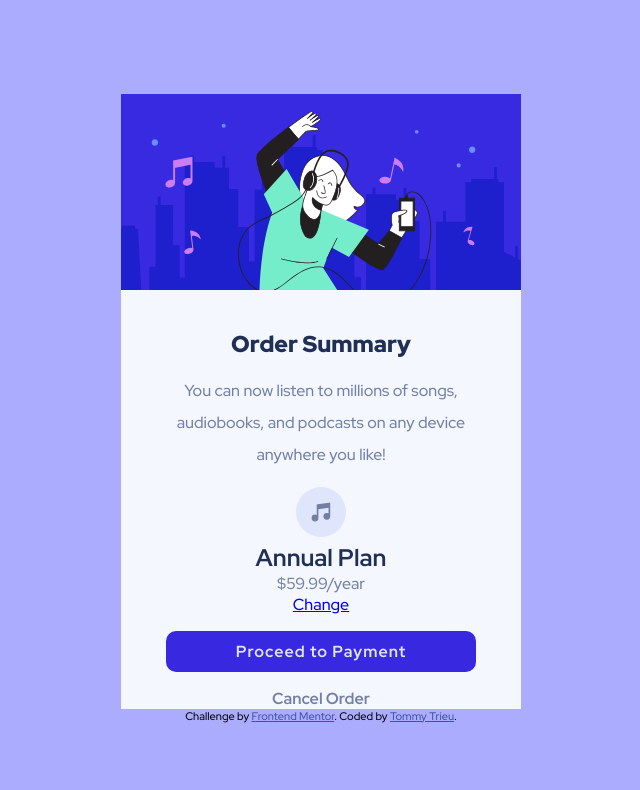
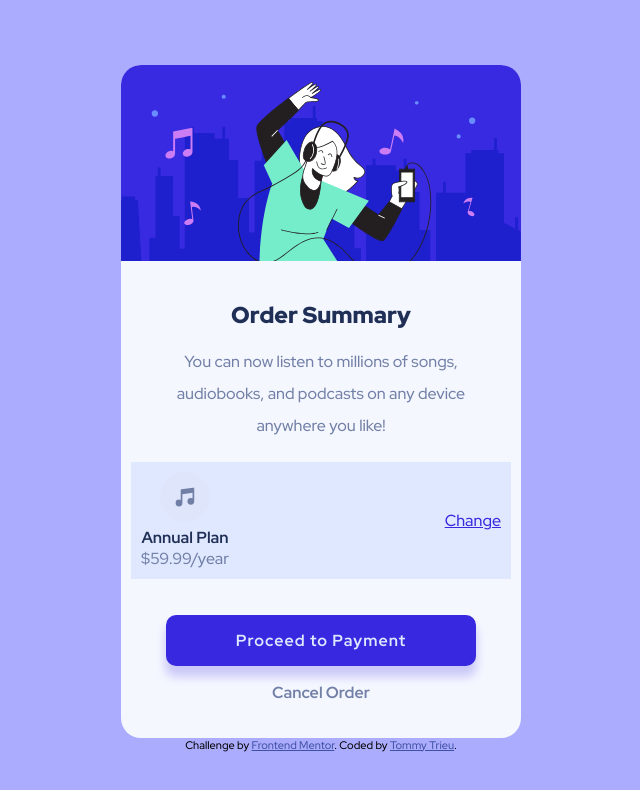
Before and after one commit to t-rieu/order-summary-component, a plain HTML site: page index.html in a window 1280 px wide. Shown: the whole page, without its empty margins (319-959 px from the left). Drawn offline with Linux system fonts and the light colour scheme.

Commit message:
Update main.css

```diff
--- a/main.css
+++ b/main.css
@@ -18,8 +18,11 @@ body {
 .card {
     background-color: hsl(225, 100%, 98%);
     width: 400px; /*width is too big for mobile screen size */
-    /* margin: 0 15px; */
+    /* margin: 20px; */
     /* padding: 0 30px; */
+    padding-bottom: 35px;
+    border-radius: 20px;
+    /* box-shadow: 0px 3px 3px 3px hsl(223, 47%, 23%); */
 }
 
 h1 {
@@ -38,6 +41,7 @@ h1 {
     height: 200px;
     /* width: 100%; */
     margin-bottom: 35px;
+    border-radius: 20px 20px 0 0;
 }
 
 .plan-description {
@@ -47,10 +51,10 @@ h1 {
 }
 
 .plan-description, .cancel-order {
-    color: hsl(224, 23%, 55%); /* this is not the right color */
+    color: hsl(224, 23%, 55%);
 }
 
-.plan-choice::before {
+.plan-choice article::before {
     content:'';
     display: inline-block;
     background-image: url(images/icon-music.svg); /*another way instead of background image? */
@@ -58,51 +62,58 @@ h1 {
     width: 50px;
     height: 50px;
     background-repeat: no-repeat;
-    /* position: absolute;
-    left: -50px;
-    bottom: -50px; */
 }
 
 .plan-choice {
-    /* background-color: hsl(225, 100%, 94%);  */
+    background-color: hsl(225, 100%, 94%);
+    width: 90%;
     position: relative;
-    /* display: flex; */
+    margin: 20px auto;
+    padding: 10px;
+    display: flex;
+    align-items: center;
+    justify-content: space-between;
 }
+
+/* .plan-choice article {
+    display: flex;
+    justify-content: center;
+    align-items: center;
+} */
 
 .plan-type {
     color: hsl(223, 47%, 23%);
     font-weight: 700;
     margin: 0;
+    font-size: 16px;
 }
 
 .plan-price {
     color: hsl(224, 23%, 55%);
     margin: 0;
-    /* text-align: left; */
 }
 
-/* .change-plan {
-    position: absolute;
-    right: 70px;
-    bottom: 15px;
-} */
+.change-plan {
+    color: hsl(245, 75%, 52%);
+}
 
 .proceed-payment-button {
     display: inline-block;
     /* border: 1px solid hsl(245, 75%, 52%); */
     background-color: hsl(245, 75%, 52%);
     color: hsl(225, 100%, 94%);
-    padding: 10px 70px; /*this needs to be relative */
+    padding: 15px 70px; /*this needs to be relative */
     margin: 1em;
     border-radius: 10px;
-    /* there is a box shadow */
+    box-shadow: 0 10px 10px 1px hsla(245, 75%, 52%, 0.219);
     font-weight: 700;
     letter-spacing: 1px;
 }
 
-/* .proceed-payment-button:hover {
-    background-color: hsl(245, 75%, 52%);
-} */
+.proceed-payment-button:hover, .change-plan:hover {
+    opacity: 0.8;
+    text-decoration: none;
+}
 
 .cancel-order {
     display: block;
```
